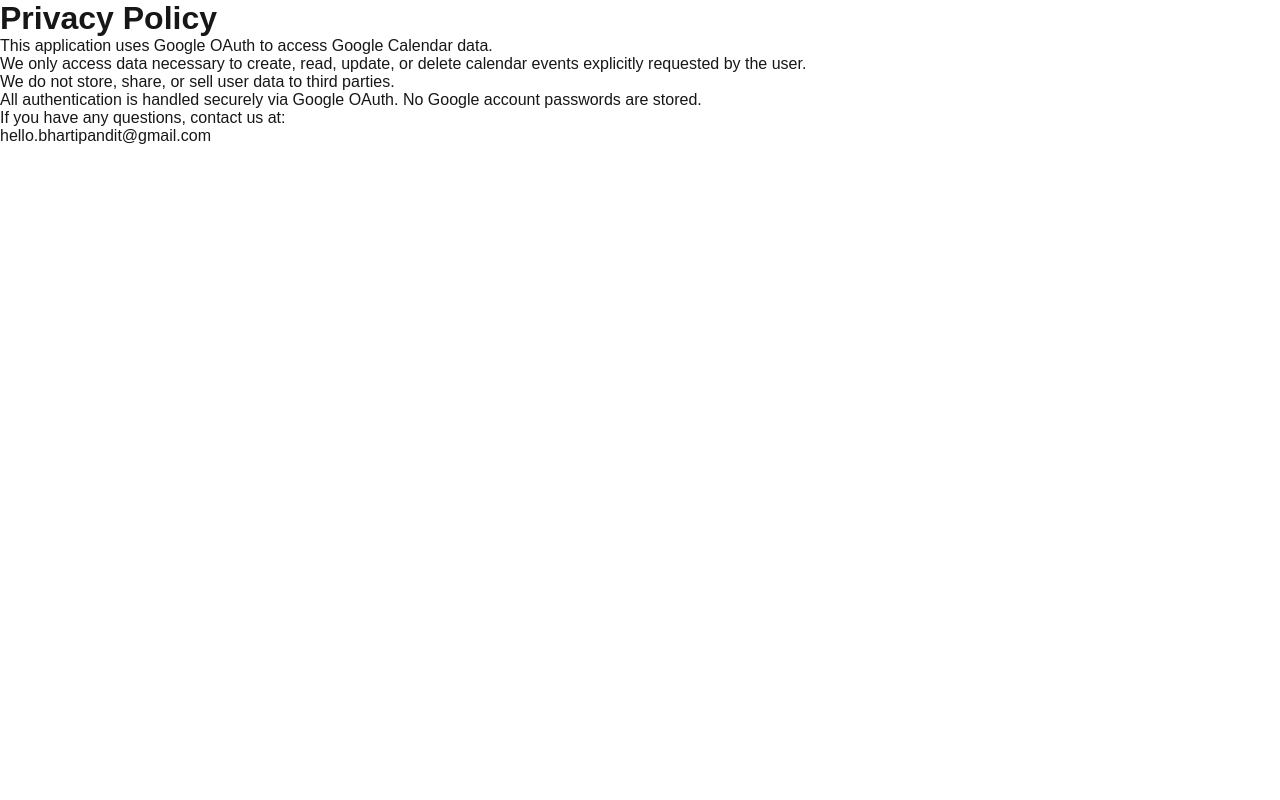
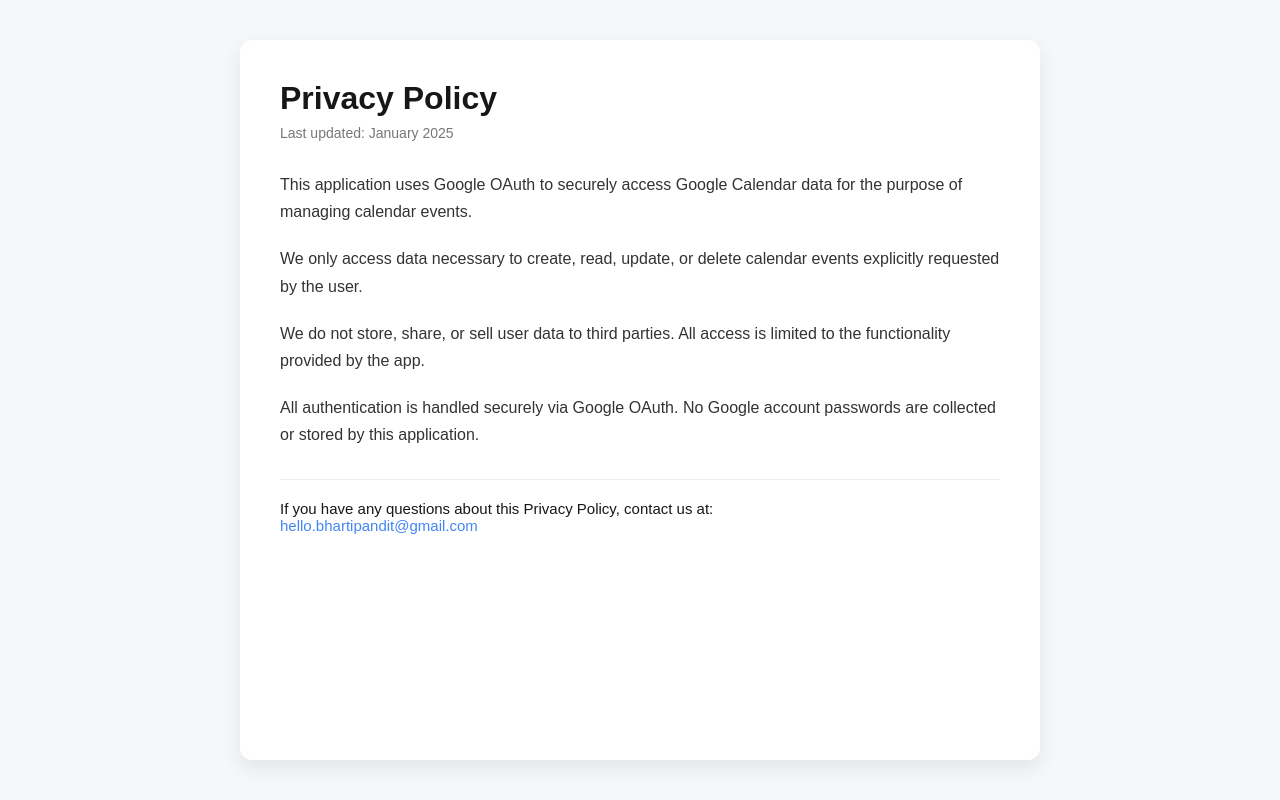
Before and after one commit to Bhartipandit/calendar-app, a Next.js app: page /privacy-policy in a window 1280 px wide. Built offline with nearby package versions, Linux system fonts and the light colour scheme.

Commit message:
main adding home screen

```diff
--- a/src/app/globals.css
+++ b/src/app/globals.css
@@ -31,3 +31,56 @@
   color: inherit;
   text-decoration: none;
 }
+
+/* -------- Policy Pages -------- */
+
+.policy-container {
+  min-height: 100vh;
+  background: #f5f7fa;
+  padding: 40px 20px;
+  display: flex;
+  justify-content: center;
+}
+
+.policy-card {
+  background: #ffffff;
+  max-width: 800px;
+  width: 100%;
+  padding: 40px;
+  border-radius: 12px;
+  box-shadow: 0 8px 20px rgba(0, 0, 0, 0.08);
+}
+
+.policy-title {
+  font-size: 32px;
+  margin-bottom: 8px;
+}
+
+.policy-updated {
+  font-size: 14px;
+  color: #777;
+  margin-bottom: 30px;
+}
+
+.policy-section {
+  margin-bottom: 20px;
+  font-size: 16px;
+  line-height: 1.7;
+  color: #333;
+}
+
+.policy-contact {
+  margin-top: 30px;
+  padding-top: 20px;
+  border-top: 1px solid #eee;
+  font-size: 15px;
+}
+
+.policy-contact a {
+  color: #4285f4;
+  text-decoration: none;
+}
+
+.policy-contact a:hover {
+  text-decoration: underline;
+}
--- a/src/app/privacy-policy/page.tsx
+++ b/src/app/privacy-policy/page.tsx
@@ -1,32 +1,41 @@
 const PrivacyPolicyPage = () => {
   return (
-    <>
-      <h1>Privacy Policy</h1>
+    <main className="policy-container">
+      <div className="policy-card">
+        <h1 className="policy-title">Privacy Policy</h1>
+        <p className="policy-updated">Last updated: January 2025</p>
 
-      <p>
-        This application uses Google OAuth to access Google Calendar data.
+        <p className="policy-section">
+          This application uses Google OAuth to securely access Google Calendar
+          data for the purpose of managing calendar events.
         </p>
 
-      <p>
-        We only access data necessary to create, read, update, or delete calendar
-        events explicitly requested by the user.
+        <p className="policy-section">
+          We only access data necessary to create, read, update, or delete
+          calendar events explicitly requested by the user.
         </p>
 
-      <p>
+        <p className="policy-section">
           We do not store, share, or sell user data to third parties.
+          All access is limited to the functionality provided by the app.
         </p>
 
-      <p>
+        <p className="policy-section">
           All authentication is handled securely via Google OAuth.
-        No Google account passwords are stored.
+          No Google account passwords are collected or stored by this application.
         </p>
 
+        <div className="policy-contact">
           <p>
-        If you have any questions, contact us at:
+            If you have any questions about this Privacy Policy, contact us at:
             <br />
+            <a href="mailto:hello.bhartipandit@gmail.com">
               hello.bhartipandit@gmail.com
+            </a>
           </p>
-    </>
+        </div>
+      </div>
+    </main>
   );
 };
 
```
Also changed, not shown: src/app/login/page.tsx (+86 -5 lines), src/app/terms/page.tsx (+16 -10 lines). Lines whose indentation alone changed are shown as unchanged.
